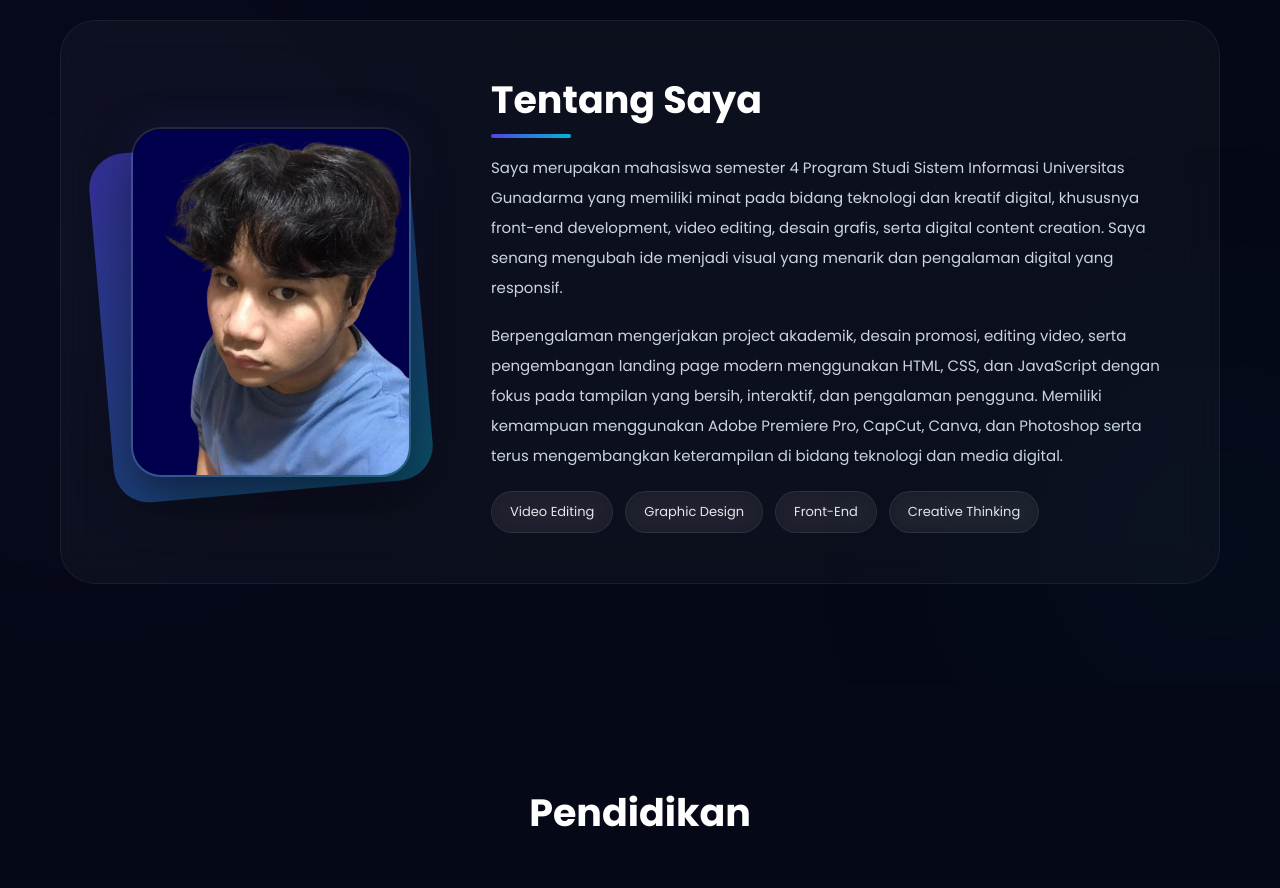
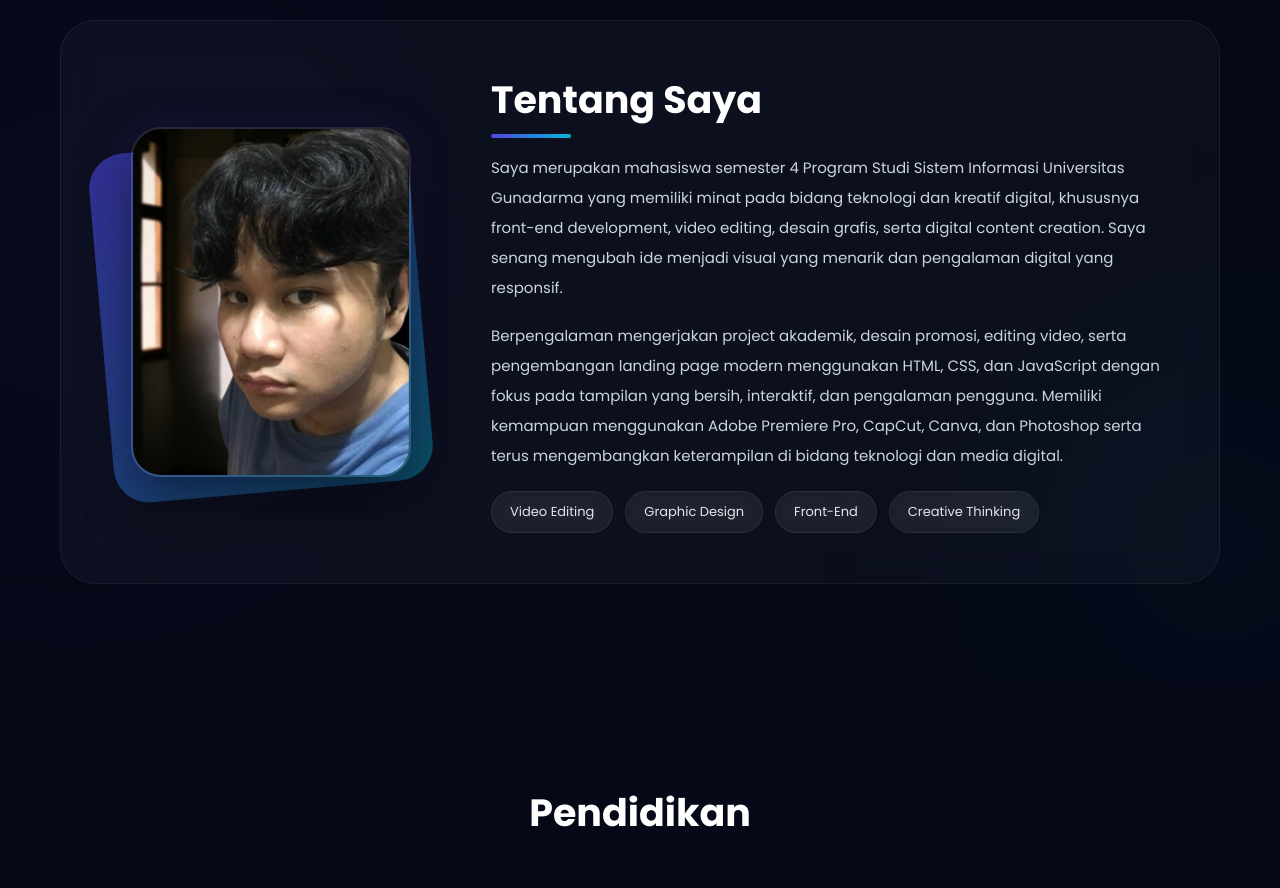
Before and after one commit to novandeva27/creative_portofolio, a plain HTML site: page index.html in a window 1280 px wide. Shown: the part 820-1708 px from the top of the page. Drawn offline with Linux system fonts and the light colour scheme.

Commit message:
Update index.html

```diff
--- a/index.html
+++ b/index.html
@@ -68,7 +68,7 @@
 <div class="about-container">
 
 <div class="about-image">
-<img src="assets/images/pasfoto_novan.png" alt="Foto Profil">
+<img src="assets/images/pasfoto_novan2.png" alt="Foto Profil">
 </div>
 
 <div class="about-text">
```
